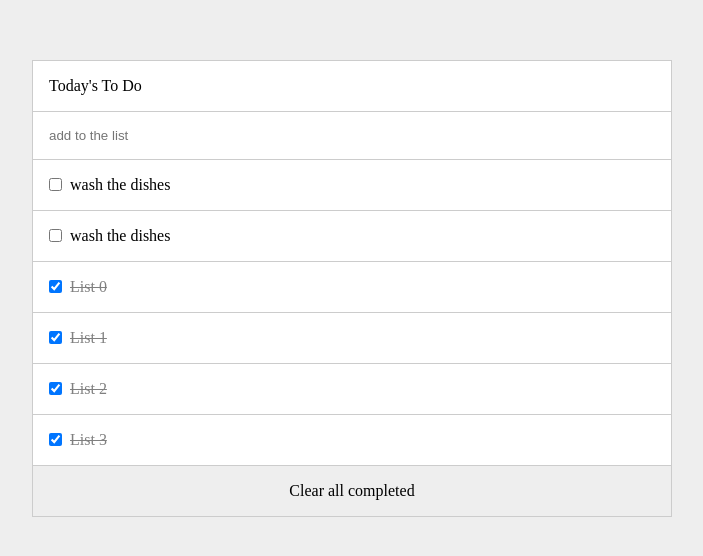
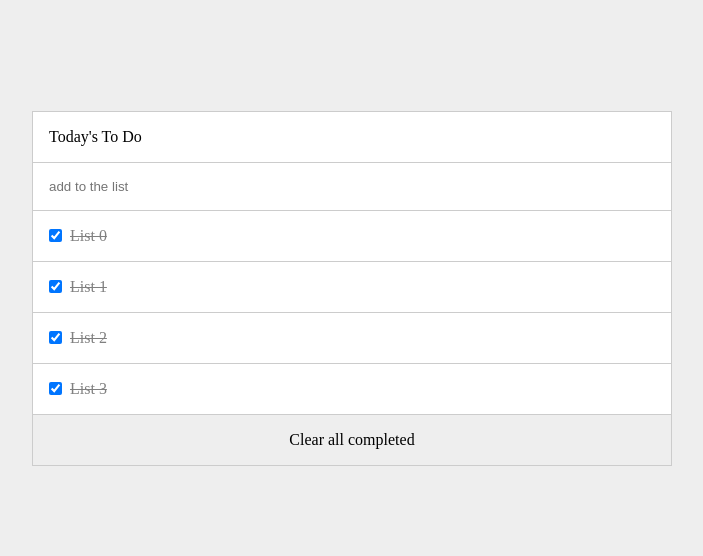
Before and after one commit to waelelsafty07/Todo-List, a website built with webpack: page src/index.html in a window 1280 px wide. Shown: the part 112-668 px from the top of the page, without its empty margins (288-991 px from the left). Built offline with nearby package versions, Linux system fonts and the light colour scheme.

Commit message:
remove hard code list

```diff
--- a/src/index.html
+++ b/src/index.html
@@ -17,18 +17,7 @@
                 </div>
                 <div class="to-do-list">
                     <ul class="unordered-list">
-                        <li class="to-do-list-item">
-                            <label>
-                                <input type="checkbox" name="todo-item" value="1">
-                                <span> wash the dishes</span>
-                              </label>
-                        </li>
-                        <li class="to-do-list-item">
-                            <label>
-                                <input type="checkbox" name="todo-item" value="1">
-                                <span> wash the dishes</span>
-                              </label>
-                        </li>
+
                     </ul>
                 </div>
                 <div class="to-do-list-footer">
```
